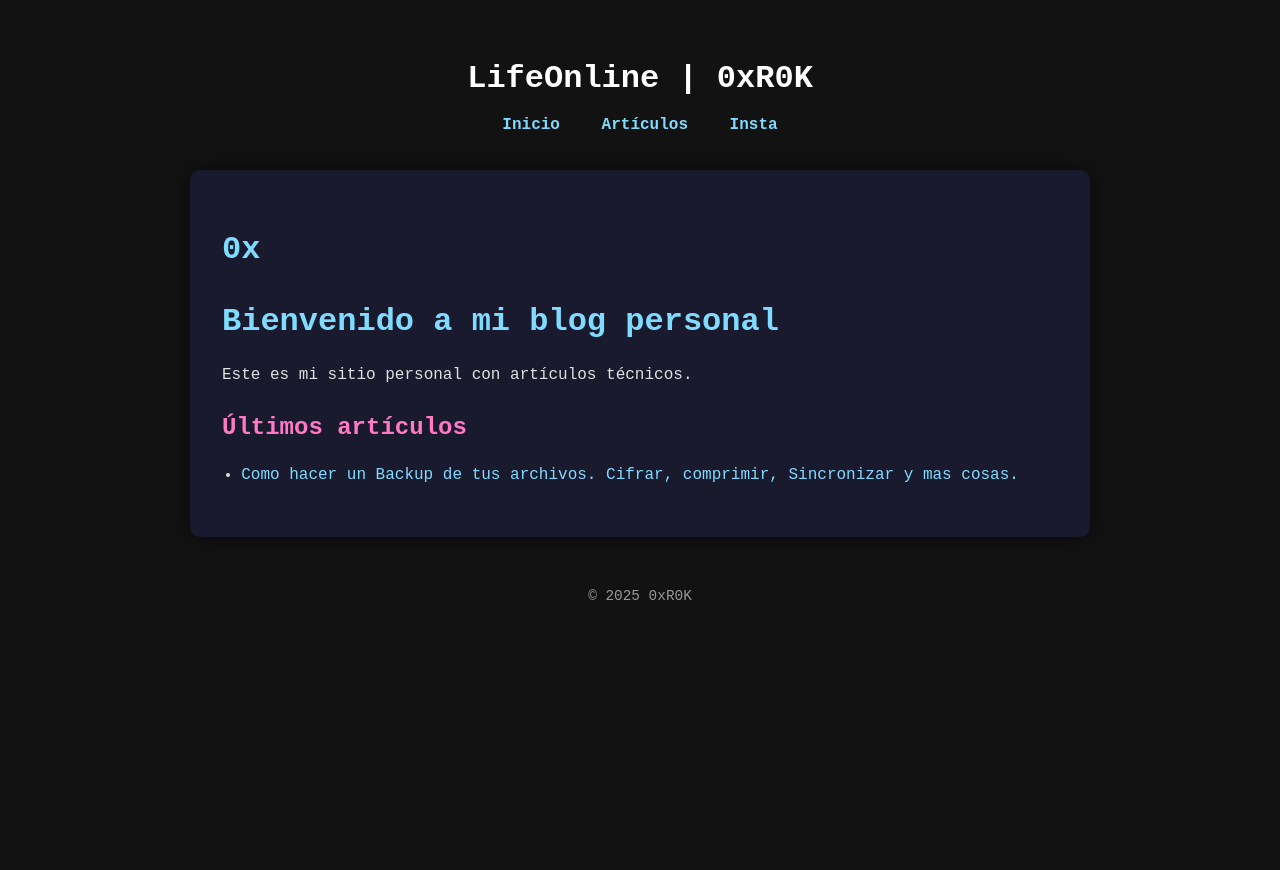
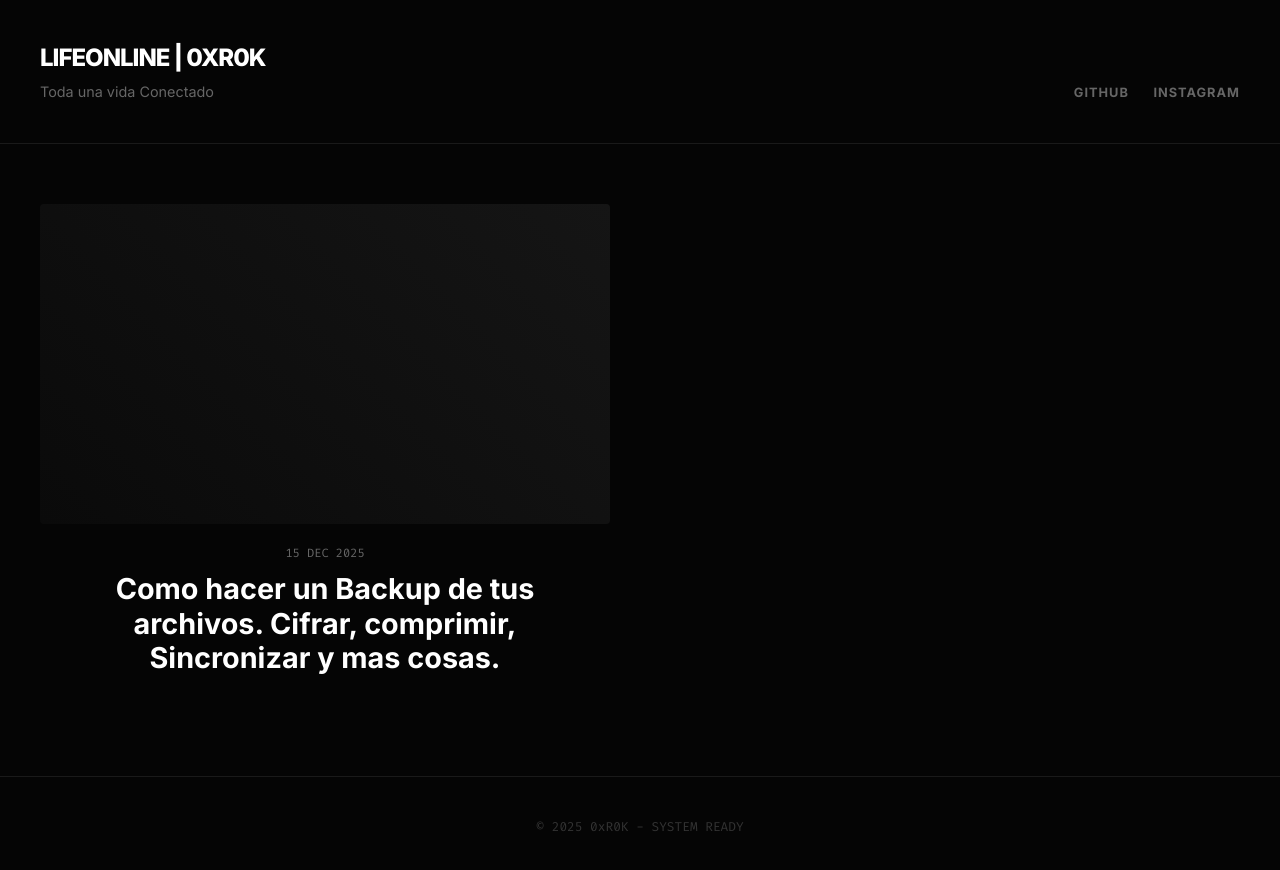
Before and after one commit to 0xR0K/0xR0K.github.io, a Jekyll site: the page built from index.md, in a window 1280 px wide. Shown: the top 870 px of the page. Built offline with Jekyll 4.4.1, drawn with Linux system fonts in a browser that asks for light colours.

Commit message:
Actualizaciones varias

```diff
--- /dev/null
+++ b/_layouts/home.html
@@ -0,0 +1,55 @@
+<!DOCTYPE html>
+<html lang="es">
+<head>
+  <meta charset="UTF-8">
+  <meta name="viewport" content="width=device-width, initial-scale=1.0">
+  <title>LifeOnline | 0xR0K</title>
+  <link rel="stylesheet" href="{{ '/assets/style.css' | relative_url }}">
+  <link href="https://fonts.googleapis.com/css2?family=Fira+Code:wght@400;600&family=Inter:wght@400;700;800&display=swap" rel="stylesheet">
+</head>
+<body class="layout-home">
+
+  <header class="site-header">
+    <div class="header-inner">
+      <div class="site-branding">
+        <h1 class="site-title"><a href="{{ '/' | relative_url }}">LIFEONLINE | 0xR0K</a></h1>
+        <p class="site-subtitle">Toda una vida Conectado</p>
+      </div>
+
+      <nav class="site-nav">
+        <a href="https://github.com/0xr0k" target="_blank">GITHUB</a>
+        <a href="https://instagram.com/0xr0k" target="_blank">INSTAGRAM</a>
+      </nav>
+    </div>
+  </header>
+
+  <main class="container">
+    <div class="posts-grid">
+      {% for articulo in site.articulos %}
+        <article class="post-card">
+          <a href="{{ articulo.url | relative_url }}" class="post-link">
+
+            <div class="post-image">
+              {% if articulo.image %}
+                <img src="{{ articulo.image | relative_url }}" alt="{{ articulo.title }}">
+              {% else %}
+                <div class="no-image-placeholder"></div>
+              {% endif %}
+            </div>
+
+            <div class="post-content">
+              <span class="post-date">{{ articulo.date | date: "%d %b %Y" }}</span>
+              <h2 class="post-title">{{ articulo.title }}</h2>
+            </div>
+          </a>
+        </article>
+      {% endfor %}
+    </div>
+  </main>
+
+  <footer class="site-footer">
+    <p>&copy; 2025 0xR0K - SYSTEM READY</p>
+  </footer>
+
+</body>
+</html>
--- a/assets/style.css
+++ b/assets/style.css
@@ -1,131 +1,153 @@
-/* Fondo general y texto */
-body {
-  font-family: 'Fira Code', monospace;
-  background-color: #121212; /* fondo oscuro */
-  color: #e0e0e0; /* gris claro para el texto */
-  line-height: 1.6;
-  max-width: 900px;
-  margin: auto;
-  padding: 2rem;
+/* RESET & VARIABLES */
+:root {
+  --bg-color: #050505;       /* Negro Profundo */
+  --card-bg: #0a0a0a;        /* Negro un poco más claro */
+  --text-main: #ffffff;      /* Blanco Puro */
+  --text-muted: #666666;     /* Gris oscuro para detalles */
+  --accent: #00f3ff;         /* CIAN "Cyberpunk" */
+  --font-body: 'Inter', sans-serif;
+  --font-mono: 'Fira Code', monospace;
 }
 
-/* Enlaces */
-a {
-  color: #7fdbff; /* azul brillante */
-  text-decoration: none;
+* { box-sizing: border-box; margin: 0; padding: 0; }
+
+body {
+  background-color: var(--bg-color);
+  color: var(--text-main);
+  font-family: var(--font-body);
+  line-height: 1.5;
 }
 
-a:hover {
-  color: #ff79c6; /* rosa azulado */
+a { text-decoration: none; color: inherit; transition: 0.3s; }
+ul { list-style: none; }
+
+/* LAYOUT CONTAINER */
+.container {
+  max-width: 1400px;
+  margin: 0 auto;
+  padding: 0 40px;
 }
 
-/* Cabecera */
-header {
-  text-align: center;
-  margin-bottom: 2rem;
+/* HEADER */
+.site-header {
+  padding: 40px 0;
+  margin-bottom: 60px;
+  border-bottom: 1px solid #1a1a1a;
 }
 
-header h1 a {
-  color: #ffffff;
-  text-decoration: none;
+.header-inner {
+  max-width: 1400px;
+  margin: 0 auto;
+  padding: 0 40px;
+  display: flex;
+  justify-content: space-between;
+  align-items: flex-end;
 }
 
-/* Menú */
-nav a {
-  margin: 0 1rem;
-  font-weight: bold;
+.site-title {
+  font-family: var(--font-body);
+  font-weight: 800;
+  font-size: 1.5rem;
+  letter-spacing: -1px;
+  text-transform: uppercase;
 }
 
-/* Encabezados */
-h1, h2, h3 {
-  color: #7fdbff;
-  margin-bottom: 0.5rem;
+.site-subtitle {
+  color: var(--text-muted);
+  font-size: 0.9rem;
+  margin-top: 5px;
 }
 
-h2 {
-  color: #ff79c6;
+.site-nav a {
+  font-size: 0.8rem;
+  font-weight: 700;
+  color: var(--text-muted);
+  margin-left: 20px;
+  letter-spacing: 1px;
 }
 
-/* Artículos / listas */
-ul {
-  padding-left: 1.2rem;
+.site-nav a:hover {
+  color: var(--accent);
 }
 
-li {
-  margin-bottom: 0.5rem;
+/* GRID DE ARTÍCULOS */
+.posts-grid {
+  display: grid;
+  grid-template-columns: repeat(2, 1fr);
+  gap: 60px;
 }
 
-/* Bloques de código */
-pre {
-  background-color: #1e1e2f;
-  color: #f8f8f2;
-  padding: 1rem;
-  border-radius: 5px;
-  overflow-x: auto;
+@media (max-width: 768px) {
+  .posts-grid { grid-template-columns: 1fr; }
+  .header-inner { flex-direction: column; align-items: flex-start; gap: 20px; }
+  .site-nav a { margin-left: 0; margin-right: 20px; }
 }
 
-/* Imágenes */
-img {
-  max-width: 100%;
-  border-radius: 5px;
+/* Articulos */
+.post-card {
+  display: block;
 }
 
-/* Footer */
-footer {
-  text-align: center;
-  margin-top: 3rem;
-  font-size: 0.9rem;
-  color: #999;
+.post-image {
+  width: 100%;
+  aspect-ratio: 16/9;
+  background-color: #111;
+  overflow: hidden;
+  margin-bottom: 20px;
+  border-radius: 4px;
 }
 
-/* Main */
-main {
-  background-color: #1a1a2e;
-  padding: 2rem;
-  border-radius: 10px;
-  box-shadow: 0 0 20px rgba(0,0,0,0.5);
+.post-image img {
+  width: 100%;
+  height: 100%;
+  object-fit: cover;
+  transition: transform 0.5s ease;
+  filter: grayscale(20%);
 }
 
-blockquote {
-  margin: 1.5rem 0;
-  padding: 1rem 1.5rem;
-  border-radius: 8px;
-  background-color: #1e1e2f; /* Fondo por defecto */
-  border-left: 5px solid #7fdbff; /* Color por defecto */
-  font-style: normal; /* Quitamos itálica para que se lea mejor */
-  color: #e0e0e0;
+.post-card:hover .post-image img {
+  transform: scale(1.03);
+  filter: grayscale(0%);
 }
 
-/* 1. Alerta / Warning (Rojo) */
-blockquote.callout-warning {
-  border-left-color: #ff5555;
-  background-color: #2c1a1a;
-}
-blockquote.callout-warning strong {
-  color: #ff5555;
+.no-image-placeholder {
+  width: 100%;
+  height: 100%;
+  background: linear-gradient(45deg, #0a0a0a, #151515);
 }
 
-/* 2. Éxito / Success (Verde) */
-blockquote.callout-success {
-  border-left-color: #50fa7b;
-  background-color: #1a2c20;
-}
-blockquote.callout-success strong {
-  color: #50fa7b;
+.post-content {
+  text-align: center;
+  padding: 0 20px;
 }
 
-/* 3. Nota / Info (Azul) */
-blockquote.callout-info {
-  border-left-color: #8be9fd;
-  background-color: #1a2630;
-}
-blockquote.callout-info strong {
-  color: #8be9fd;
+.post-date {
+  font-family: var(--font-mono);
+  font-size: 0.75rem;
+  color: var(--text-muted);
+  text-transform: uppercase;
+  display: block;
+  margin-bottom: 10px;
 }
 
-/* 4. Cita normal (Gris) */
-blockquote.callout-quote {
-  border-left-color: #6272a4;
-  font-style: italic;
-  opacity: 0.9;
+.post-title {
+  font-size: 1.8rem;
+  font-weight: 700;
+  line-height: 1.2;
+  color: var(--text-main);
 }
+
+.post-card:hover .post-title {
+  color: var(--accent);
+}
+
+/* FOOTER */
+.site-footer {
+  text-align: center;
+  margin-top: 100px;
+  padding: 40px 0;
+  border-top: 1px solid #1a1a1a;
+  color: #333;
+  font-family: var(--font-mono);
+  font-size: 0.8rem;
+}
--- a/index.md
+++ b/index.md
@@ -1,12 +1,27 @@
 ---
-title:  0x
-layout: default
+layout: home
+title: LifeOnline
 ---
 
-# Bienvenido a mi blog personal
-Este es mi sitio personal con artículos técnicos.
+<div class="posts-grid">
+  {% for articulo in site.articulos %}
+    <article class="post-card">
+      <a href="{{ articulo.url | relative_url }}">
 
-## Últimos artículos
-{% for articulo in site.articulos %}
-- [{{ articulo.title }}]({{ articulo.url }})
-{% endfor %}
+        <div class="post-image">
+          {% if articulo.image %}
+            <img src="{{ articulo.image | relative_url }}" alt="{{ articulo.title }}">
+          {% else %}
+            <img src="https://via.placeholder.com/800x450/111111/333333?text=LifeOnline" alt="No Image">
+          {% endif %}
+        </div>
+
+        <div class="post-content">
+          <span class="post-date">{{ articulo.date | date: "%b %d, %Y" }}</span>
+          <h2 class="post-title">{{ articulo.title }}</h2>
+        </div>
+
+      </a>
+    </article>
+  {% endfor %}
+</div>
```
